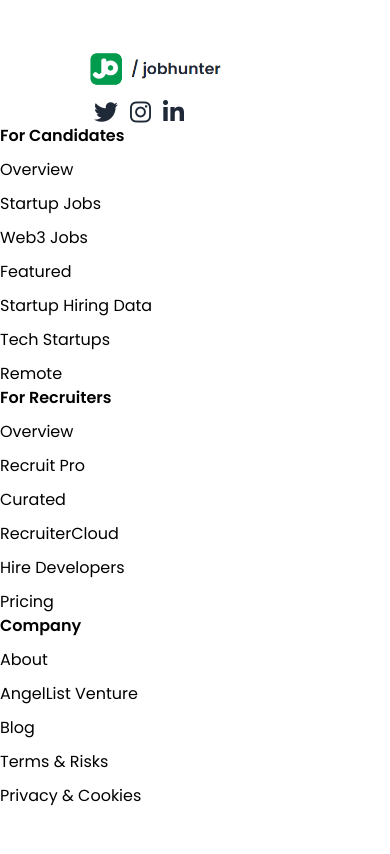
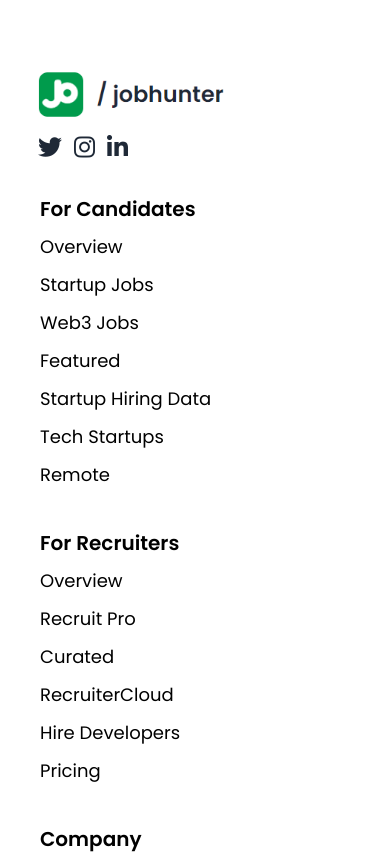
Before and after one commit to noobnarayan/job-hunter, a React (Vite) app: page / in a window 390 px wide. Shown: the part 5580-6434 px from the top of the page. Built offline with nearby package versions, Linux system fonts and the light colour scheme; no server answers.

Commit message:
homepage fully responsive

```diff
--- a/src/components/Home/Footer.jsx
+++ b/src/components/Home/Footer.jsx
@@ -3,75 +3,77 @@
 function Footer() {
   return (
     <div className="md:flex justify-between py-12 border-t border-gray-300  ">
-      <div className="md:w-2/5 ml-20 flex flex-col gap-2">
-        <img src={logo} className="w-3/6" />
+      <div className="md:w-2/5 ml-6 md:ml-20 flex flex-col gap-2 py-4 md:py-0">
+        <img src={logo} className="w-3/5 md:w-3/6" />
         <div className=" flex gap-3 text-2xl ml-3.5 text-gray-800">
           <i class="fa-brands fa-twitter cursor-pointer hover:text-green-500"></i>
           <i class="fa-brands fa-instagram cursor-pointer hover:text-green-500"></i>
           <i class="fa-brands fa-linkedin-in cursor-pointer hover:text-green-500"></i>
         </div>
       </div>
-      <div className="md:flex justify-between md:w-3/5 ">
-        <div className="flex flex-col gap-2.5">
-          <h3 className="font-semibold text-base">For Candidates</h3>
-          <p className=" cursor-pointer hover:underline hover:text-green-600">
+      <div className="md:flex justify-between md:w-3/5 px-10 md:px-0">
+        <div className="flex flex-col gap-2.5 py-5 md:py-0">
+          <h3 className="font-semibold md:text-base text-xl">For Candidates</h3>
+          <p className=" cursor-pointer text-lg md:text-base hover:underline hover:text-green-600">
             Overview
           </p>
-          <p className=" cursor-pointer hover:underline hover:text-green-600">
+          <p className=" cursor-pointer text-lg md:text-base hover:underline hover:text-green-600">
             Startup Jobs
           </p>
-          <p className=" cursor-pointer hover:underline hover:text-green-600">
+          <p className=" cursor-pointer text-lg md:text-base hover:underline hover:text-green-600">
             Web3 Jobs
           </p>
-          <p className=" cursor-pointer hover:underline hover:text-green-600">
+          <p className=" cursor-pointer text-lg md:text-base hover:underline hover:text-green-600">
             Featured
           </p>
-          <p className=" cursor-pointer hover:underline hover:text-green-600">
+          <p className=" cursor-pointer text-lg md:text-base hover:underline hover:text-green-600">
             Startup Hiring Data
           </p>
-          <p className=" cursor-pointer hover:underline hover:text-green-600">
+          <p className=" cursor-pointer text-lg md:text-base hover:underline hover:text-green-600">
             Tech Startups
           </p>
-          <p className=" cursor-pointer hover:underline hover:text-green-600">
+          <p className=" cursor-pointer text-lg md:text-base hover:underline hover:text-green-600">
             Remote
           </p>
         </div>
-        <div className="flex flex-col gap-2.5">
-          <h3 className="font-semibold text-base    ">For Recruiters</h3>
-          <p className=" cursor-pointer hover:underline hover:text-green-600">
+        <div className="flex flex-col gap-2.5 py-5 md:py-0">
+          <h3 className="font-semibold md:text-base text-xl    ">
+            For Recruiters
+          </h3>
+          <p className=" cursor-pointer text-lg md:text-base hover:underline hover:text-green-600">
             Overview
           </p>
-          <p className=" cursor-pointer hover:underline hover:text-green-600">
+          <p className=" cursor-pointer text-lg md:text-base hover:underline hover:text-green-600">
             Recruit Pro
           </p>
-          <p className=" cursor-pointer hover:underline hover:text-green-600">
+          <p className=" cursor-pointer text-lg md:text-base hover:underline hover:text-green-600">
             Curated
           </p>
-          <p className=" cursor-pointer hover:underline hover:text-green-600">
+          <p className=" cursor-pointer text-lg md:text-base hover:underline hover:text-green-600">
             RecruiterCloud
           </p>
-          <p className=" cursor-pointer hover:underline hover:text-green-600">
+          <p className=" cursor-pointer text-lg md:text-base hover:underline hover:text-green-600">
             Hire Developers
           </p>
-          <p className=" cursor-pointer hover:underline hover:text-green-600">
+          <p className=" cursor-pointer text-lg md:text-base hover:underline hover:text-green-600">
             Pricing
           </p>
         </div>
-        <div className="flex flex-col gap-2.5">
-          <h3 className="font-semibold text-base">Company</h3>
-          <p className="cursor-pointer hover:underline hover:text-green-600">
+        <div className="flex flex-col gap-2.5 py-5 md:py-0">
+          <h3 className="font-semibold md:text-base text-xl">Company</h3>
+          <p className="cursor-pointer text-lg md:text-base hover:underline hover:text-green-600">
             About
           </p>
-          <p className="cursor-pointer hover:underline hover:text-green-600">
+          <p className="cursor-pointer text-lg md:text-base hover:underline hover:text-green-600">
             AngelList Venture
           </p>
-          <p className="cursor-pointer hover:underline hover:text-green-600">
+          <p className="cursor-pointer text-lg md:text-base hover:underline hover:text-green-600">
             Blog
           </p>
-          <p className="cursor-pointer hover:underline hover:text-green-600">
+          <p className="cursor-pointer text-lg md:text-base hover:underline hover:text-green-600">
             Terms & Risks
           </p>
-          <p className="cursor-pointer hover:underline hover:text-green-600">
+          <p className="cursor-pointer text-lg md:text-base hover:underline hover:text-green-600">
             Privacy & Cookies
           </p>
         </div>
--- a/src/components/Home/HomeRecruiters.jsx
+++ b/src/components/Home/HomeRecruiters.jsx
@@ -68,7 +68,7 @@
       {/* Right */}
 
       <div className="md:w-1/2">
-        <div>
+        <div className="sm:p-20 md:p-0">
           <img src={happyPeople} className="md:w-11/12" />
         </div>
       </div>
--- a/src/components/Home/JobSeekers.jsx
+++ b/src/components/Home/JobSeekers.jsx
@@ -6,8 +6,8 @@
   return (
     <div className="md:flex px-5 md:px-10 py-20 md:py-32 font-Poppins">
       <div className="md:w-1/2">
-        <div>
-          <img src={happyPeople} className="md:w-11/12" />
+        <div className="sm:p-20 md:p-0">
+          <img src={happyPeople} className=" md:w-11/12" />
         </div>
       </div>
 
```
